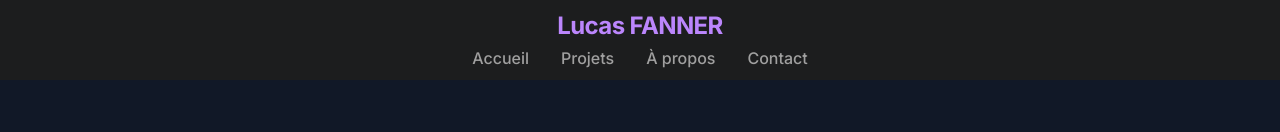
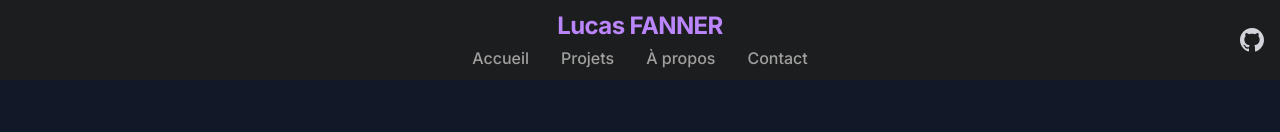
Before and after one commit to xentee/portfolio, a React (Vite) app: page /projets in a window 1280 px wide. Shown: the top 132 px of the page. Built offline with nearby package versions, Linux system fonts and the light colour scheme.

Commit message:
github dans le header

```diff
--- a/src/components/Header.jsx
+++ b/src/components/Header.jsx
@@ -9,7 +9,7 @@
 
   return (
     <header className="fixed top-0 left-0 right-0 bg-anthracite/95 backdrop-blur-md shadow-none z-50">
-      <div className="container-custom flex flex-col items-center justify-center h-20">
+      <div className="container-custom flex flex-col items-center justify-center h-20 relative">
         <Link to="/" className="text-2xl font-bold text-accent tracking-tight mb-1 hover:text-primary-400 transition-colors">
           Lucas FANNER
         </Link>
@@ -48,6 +48,17 @@
           )}
         </nav>
 
+        <div className="absolute top-1/2 right-4 transform -translate-y-1/2 flex items-center space-x-4">
+          <a
+            href="https://github.com/xentee"
+            target="_blank"
+            rel="noopener noreferrer"
+            className="text-gray-300 hover:text-accent transition-colors duration-300"
+          >
+            <svg className="w-6 h-6" fill="currentColor" viewBox="0 0 24 24">
+              <path d="M12 0c-6.626 0-12 5.373-12 12 0 5.302 3.438 9.8 8.207 11.387.599.111.793-.261.793-.577v-2.24c-3.338.726-4.033-1.416-4.033-1.416-.546-1.387-1.333-1.756-1.333-1.756-1.089-.745.083-.729.083-.729 1.205.084 1.839 1.237 1.839 1.237 1.07 1.834 2.807 1.304 3.492.997.107-.775.418-1.305.762-1.604-2.665-.305-5.467-1.334-5.467-5.931 0-1.311.469-2.381 1.236-3.221-.124-.303-.535-1.524.117-3.176 0 0 1.008-.322 3.301 1.23.957-.266 1.983-.399 3.003-.404 1.02.005 2.047.138 3.006.404 2.291-1.552 3.297-1.23 3.297-1.23.653 1.653.242 2.874.118 3.176.77.84 1.235 1.911 1.235 3.221 0 4.609-2.807 5.624-5.479 5.921.43.372.823 1.102.823 2.222v3.293c0 .319.192.694.801.576 4.765-1.589 8.199-6.086 8.199-11.386 0-6.627-5.373-12-12-12z"/>
+            </svg>
+          </a>
           <button
             onClick={() => setIsMobileMenuOpen(!isMobileMenuOpen)}
             className="mobile-menu-btn"
@@ -82,6 +93,7 @@
               </svg>
             )}
           </button>
+        </div>
 
         <div
           className={`md:hidden fixed top-20 left-0 right-0 bg-anthracite/95 backdrop-blur-md z-40 transition-all duration-300 ${
```
Lines whose indentation alone changed are shown as unchanged.
